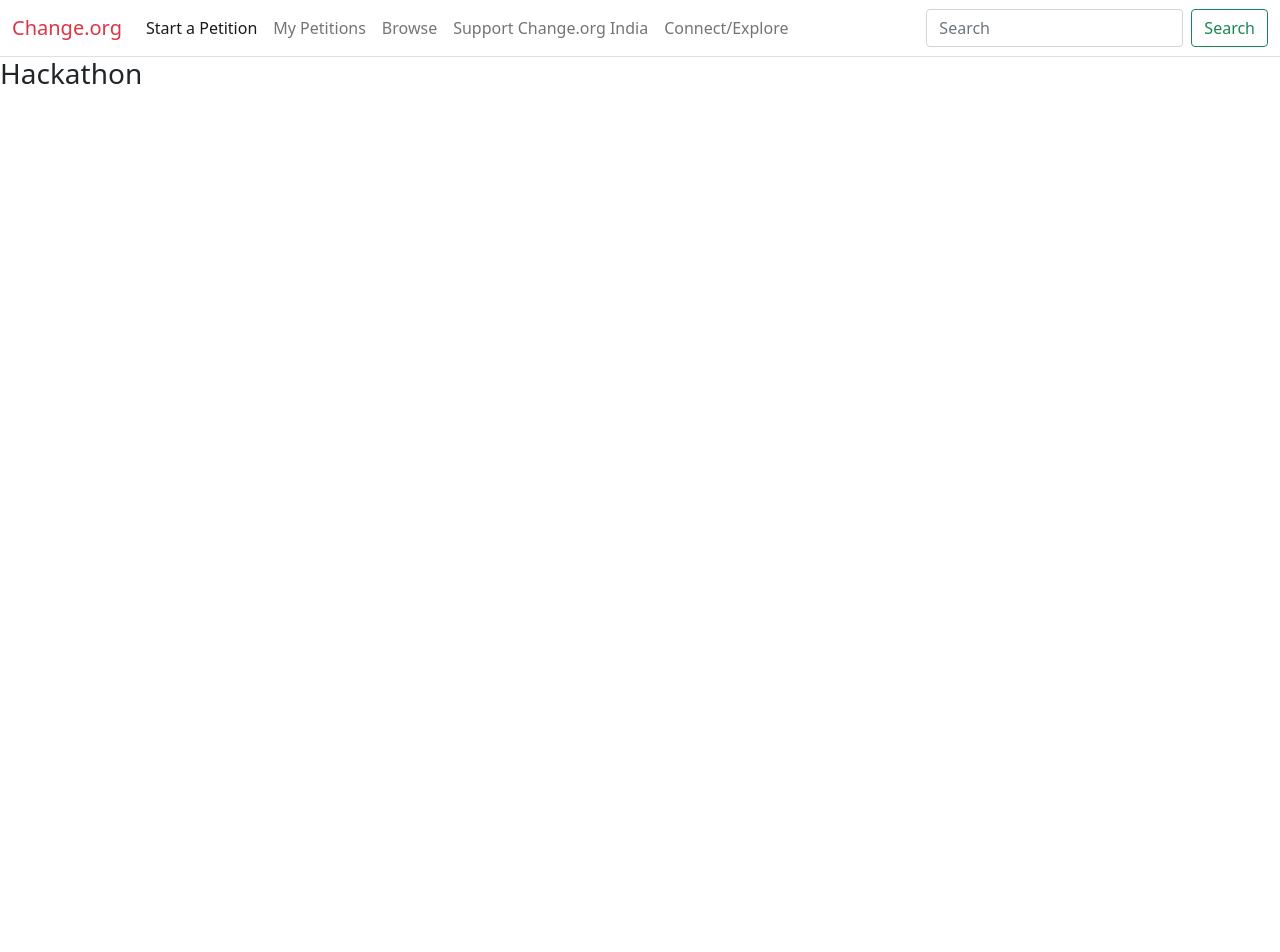
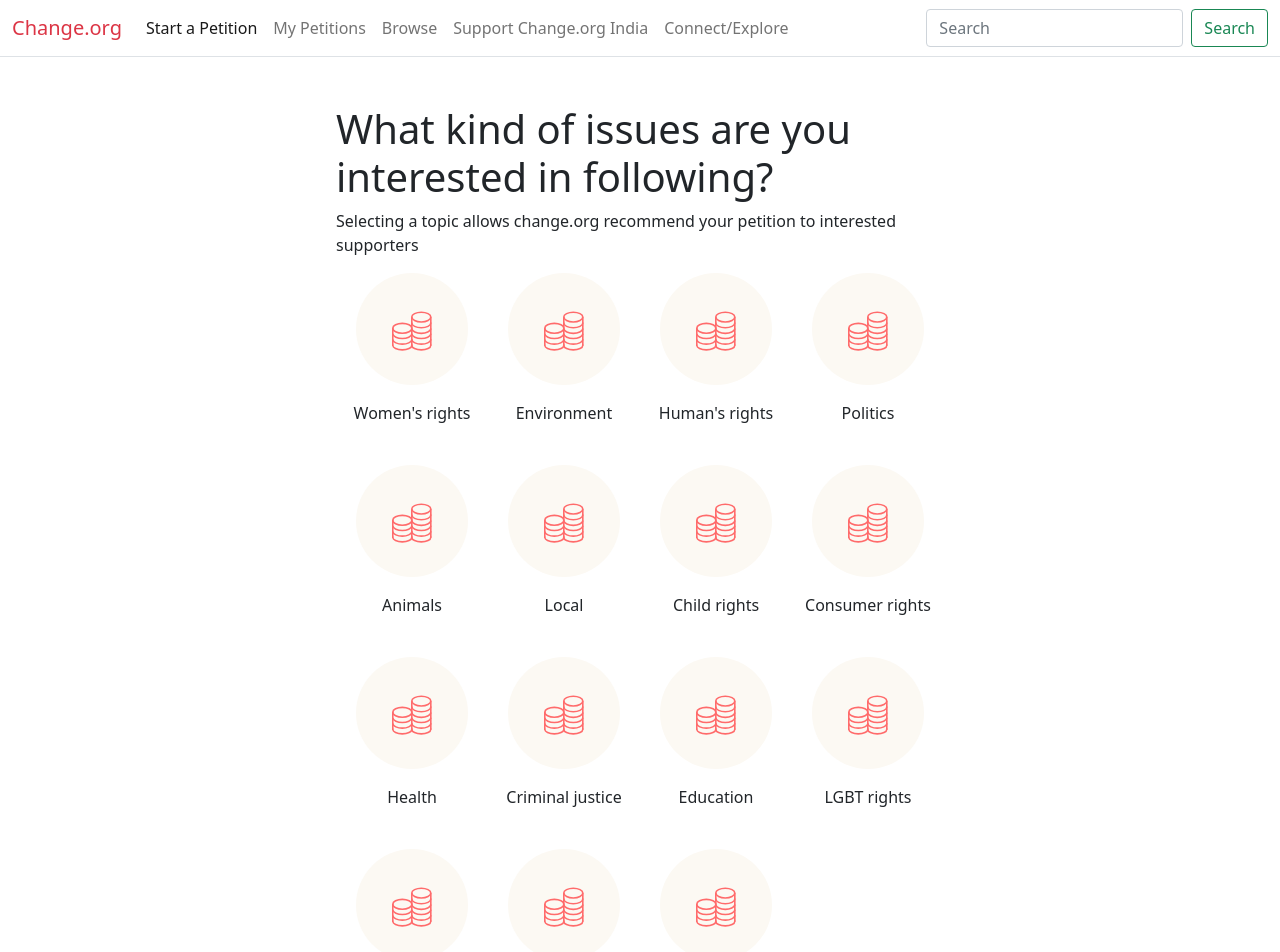
Before and after one commit to ChangeFoundation/timeline-hackathon, a React (Create React App) app in the folder client/: page / in a window 1280 px wide. Shown: the top 952 px of the page. Before the commit the page ends 800 px from the top, so only its background shows below. Built offline with nearby package versions, Linux system fonts and the light colour scheme.

Commit message:
landing Page

```diff
--- a/client/src/pages/Home.js
+++ b/client/src/pages/Home.js
@@ -1,7 +1,72 @@
-import React from "react";
+import React, { useState } from "react";
+import coins from "../images/coins.svg";
 
 const Home = () => {
-  return <h3>Hackathon</h3>;
+  const [interests, setInterests] = useState([]);
+
+  const issues = [
+    { title: "Women's rights", icon: coins },
+    { title: "Environment", icon: coins },
+    { title: "Human's rights", icon: coins },
+    { title: "Politics", icon: coins },
+    { title: "Animals", icon: coins },
+    { title: "Local", icon: coins },
+    { title: "Child rights", icon: coins },
+    { title: "Consumer rights", icon: coins },
+    { title: "Health", icon: coins },
+    { title: "Criminal justice", icon: coins },
+    { title: "Education", icon: coins },
+    { title: "LGBT rights", icon: coins },
+    { title: "Disability", icon: coins },
+    { title: "Technology", icon: coins },
+    { title: "Other", icon: coins },
+  ];
+  const handleClick = (title) => {
+    if (interests.includes(title)) {
+      setInterests((prevInterests) =>
+        prevInterests.filter((interest) => interest !== title)
+      );
+      return;
+    }
+    setInterests([...interests, title]);
+  };
+
+  console.log("interests: ", interests);
+  return (
+    <main className="home">
+      <h1>What kind of issues are you interested in following?</h1>
+      <p>
+        Selecting a topic allows change.org recommend your petition to
+        interested supporters{" "}
+      </p>
+      <section className="issues">
+        {issues.map(({ title, icon }) => {
+          return (
+            <div
+              className="d-flex flex-column align-items-center mb-3"
+              key={title}
+              onClick={() => handleClick(title)}
+            >
+              <div
+                className={`issue-selector ${
+                  interests.includes(title) ? "border border-danger" : ""
+                }`}
+              >
+                <img src={icon} alt={title} className="w-50" />
+              </div>
+              <span>{title}</span>
+            </div>
+          );
+        })}
+      </section>
+      <button
+        type="button"
+        className="bg-danger border float-end mb-5 rounded py-2 px-3 text-white"
+      >
+        Continue
+      </button>
+    </main>
+  );
 };
 
 export default Home;
--- a/client/src/styles.scss
+++ b/client/src/styles.scss
@@ -1 +1 @@
-@import "../node_modules/bootstrap/scss/bootstrap.scss";
+// @import "../node_modules/bootstrap/scss/bootstrap.scss";
--- /dev/null
+++ b/client/src/styles/_home.scss
@@ -0,0 +1,28 @@
+.home {
+  padding: 3rem 1rem 0 1rem;
+
+  @include media-breakpoint-up(md) {
+    margin: auto;
+    width: 50%;
+  }
+
+  .issues {
+    display: grid;
+    grid-template-columns: repeat(3, 1fr);
+    row-gap: 1.5rem;
+
+    @include media-breakpoint-up(md) {
+      grid-template-columns: repeat(4, 1fr);
+    }
+  }
+
+  .issue-selector {
+    background-color: #fcf9f3;
+    @extend .text-center, .rounded-circle;
+    height: 7rem;
+    margin-bottom: 1rem;
+    width: 7rem;
+    padding: 1rem;
+    line-height: 5rem;
+  }
+}
--- a/client/src/styles/main.scss
+++ b/client/src/styles/main.scss
@@ -1,2 +1,5 @@
 // Bootstrap
 @import "~bootstrap/scss/bootstrap.scss";
+
+//pages styles
+@import "./_home";
```
Also changed, not shown: client/src/images/coins.svg (added), client/src/images/locationn.svg (added).
